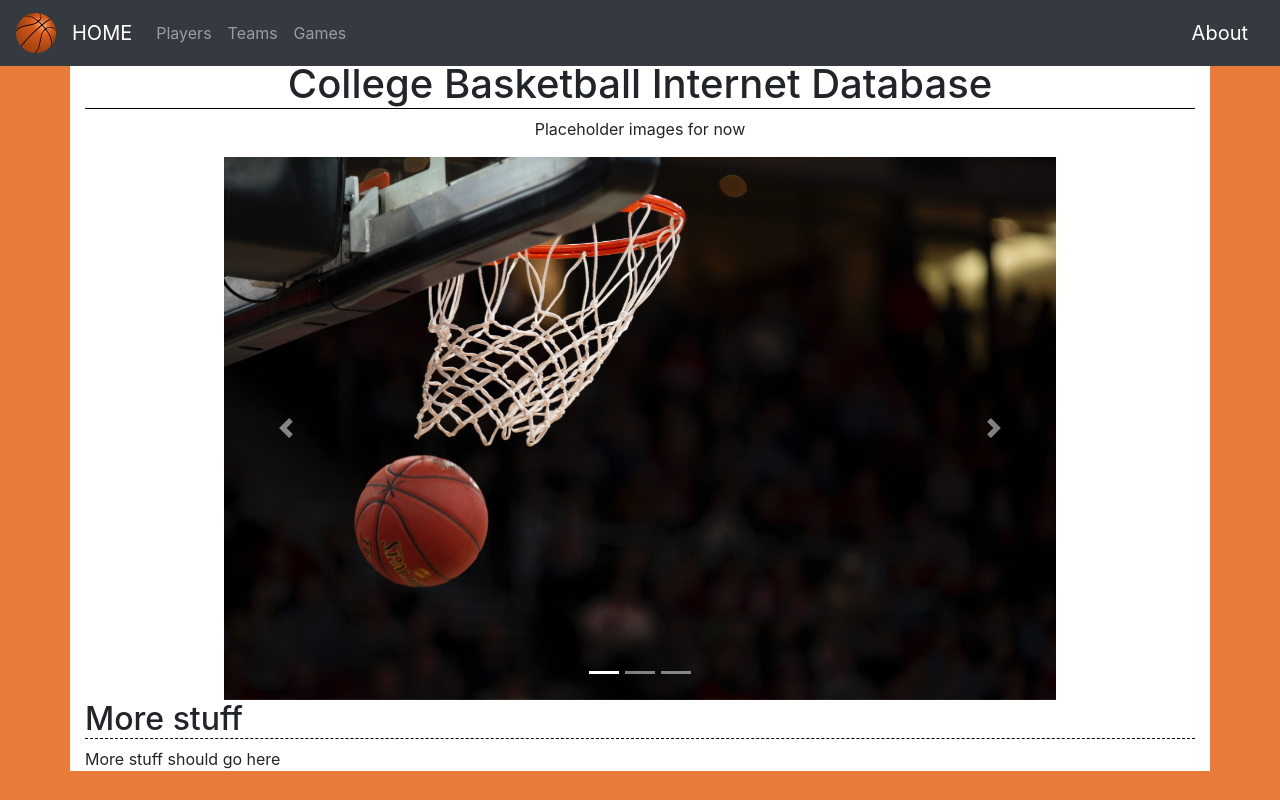
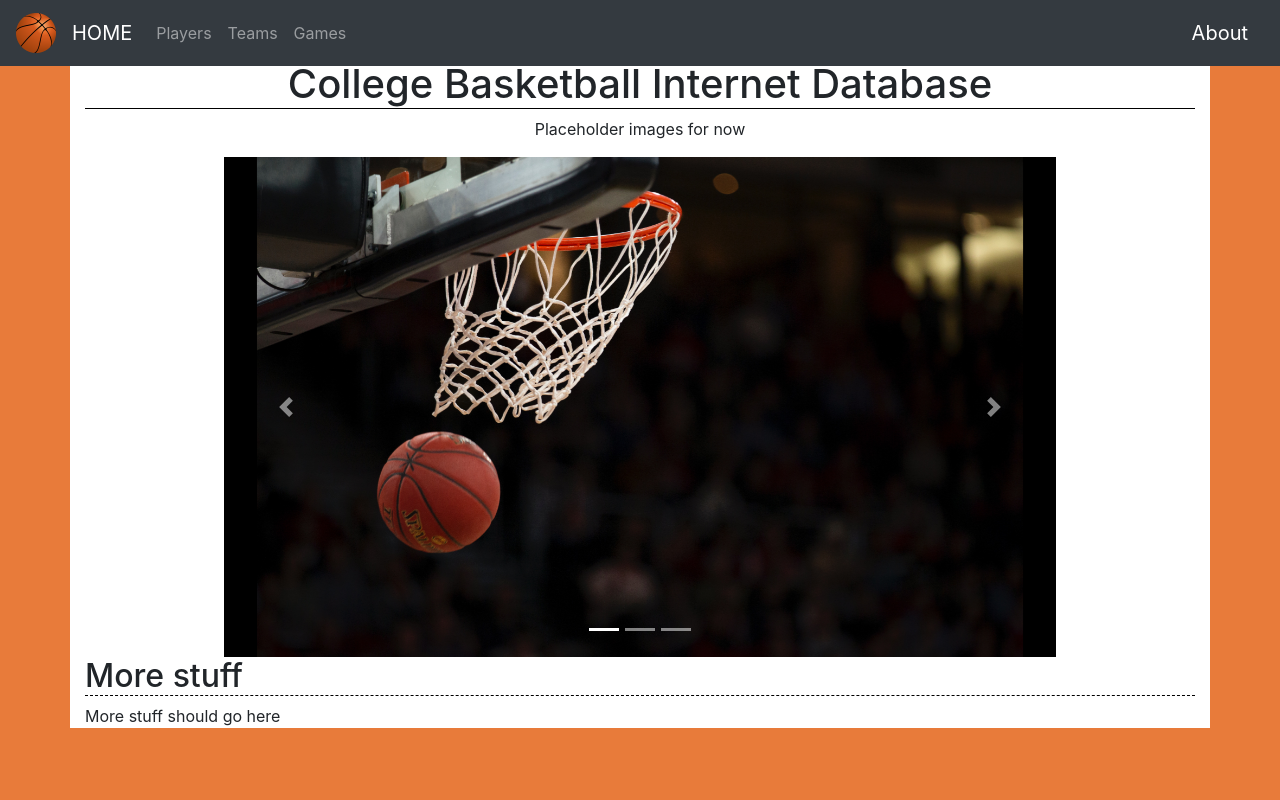
Before and after one commit to tylerpak/NCAA_Website, a Flask app: page / in a window 1280 px wide. Run offline with Flask 2, Linux system fonts and the light colour scheme; some libraries are stand-ins or nearby versions.

Commit message:
Changed carousel to fixed height

```diff
--- a/static/style/base.css
+++ b/static/style/base.css
@@ -9,12 +9,13 @@ body{
 }
 
 .carousel-inner img {
-    width: 100%;
-    height: auto;
+    width: auto;
+    height: 500px;
 }
 
 .carousel-inner{
     text-align: center;
+    background-color: black;
 }
 
 .carousel{
```
